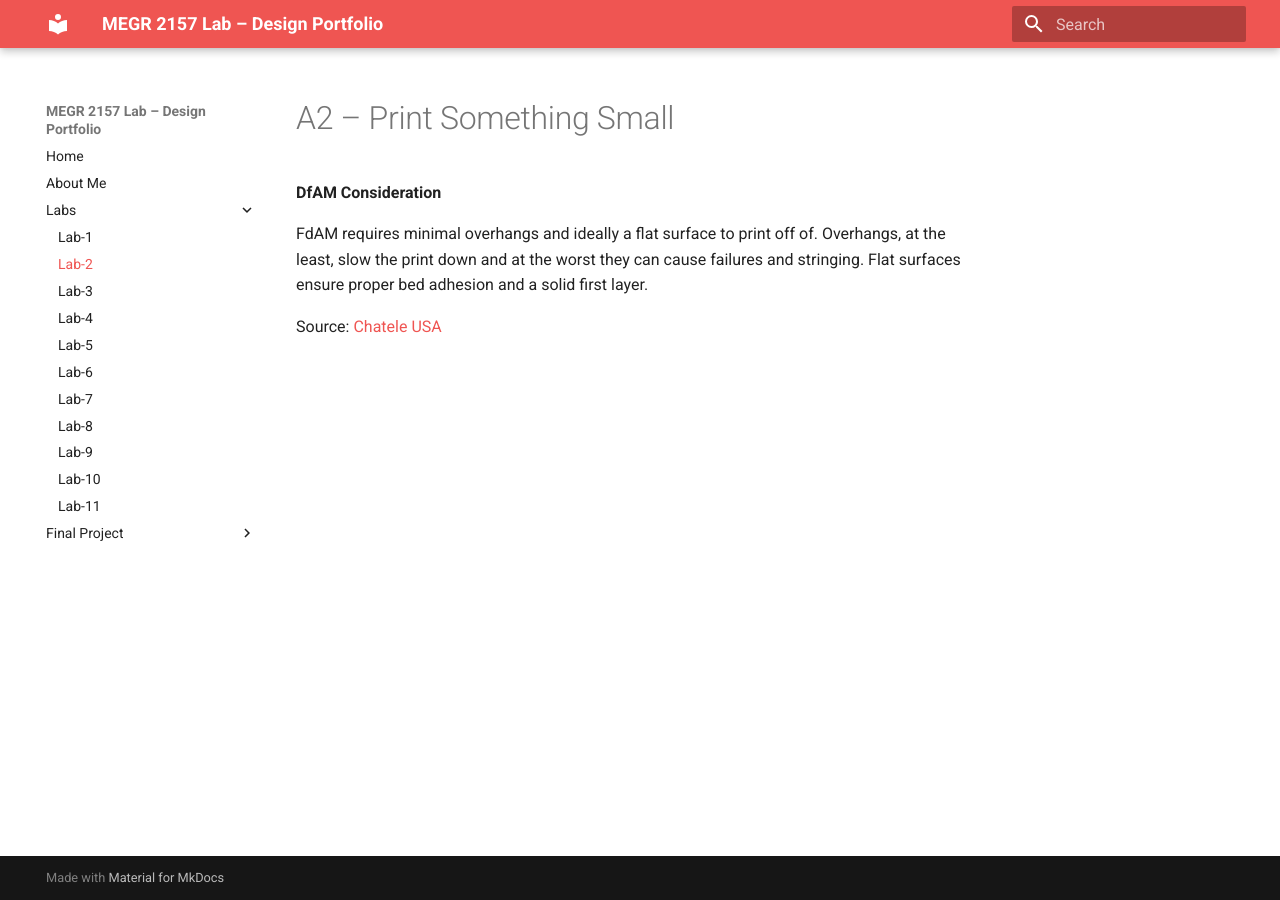
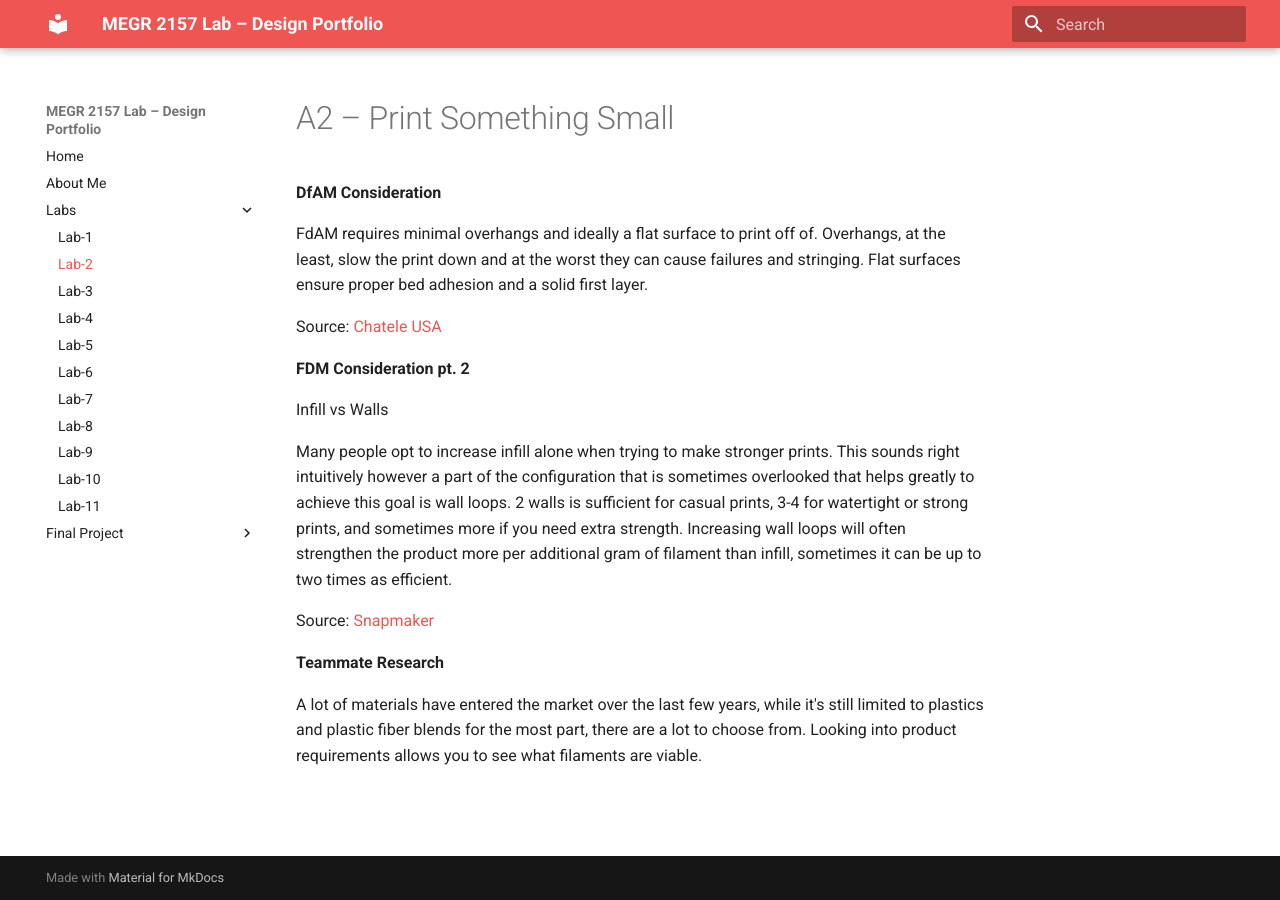
Before and after one commit to jmcadam4/James-McAdam-MEGR-2156-lab, an MkDocs documentation site: the page built from docs/Labs/L02/index.md, in a window 1280 px wide. Built offline with MkDocs 1.6.1 and Material for MkDocs 9.7.7, drawn with Linux system fonts in a browser that asks for light colours.

Commit message:
Update index.md

```diff
--- a/docs/Labs/L02/index.md
+++ b/docs/Labs/L02/index.md
@@ -5,3 +5,15 @@
 FdAM requires minimal overhangs and ideally a flat surface to print off of. Overhangs, at the least, slow the print down and at the worst they can cause failures and stringing. Flat surfaces ensure proper bed adhesion and a solid first layer.
 
 Source: <a href="https://chateletusa.com/pages/design-for-additive-manufacturing?srsltid=AfmBOor72hsCoAdfF4PYLkn-TY1_A2-mfuZrSsL8z1z4MwXsIdBwqf0z">Chatele USA</a>
+
+**FDM Consideration pt. 2**
+
+Infill vs Walls
+
+Many people opt to increase infill alone when trying to make stronger prints. This sounds right intuitively however a part of the configuration that is sometimes overlooked that helps greatly to achieve this goal is wall loops. 2 walls is sufficient for casual prints, 3-4 for watertight or strong prints, and sometimes more if you need extra strength. Increasing wall loops will often strengthen the product more per additional gram of filament than infill, sometimes it can be up to two times as efficient.
+
+Source: <a href="https://www.snapmaker.com/blog/3d-printer-wall-thickness/">Snapmaker</a>
+
+**Teammate Research**
+
+A lot of materials have entered the market over the last few years, while it's still limited to plastics and plastic fiber blends for the most part, there are a lot to choose from. Looking into product requirements allows you to see what filaments are viable.
```
